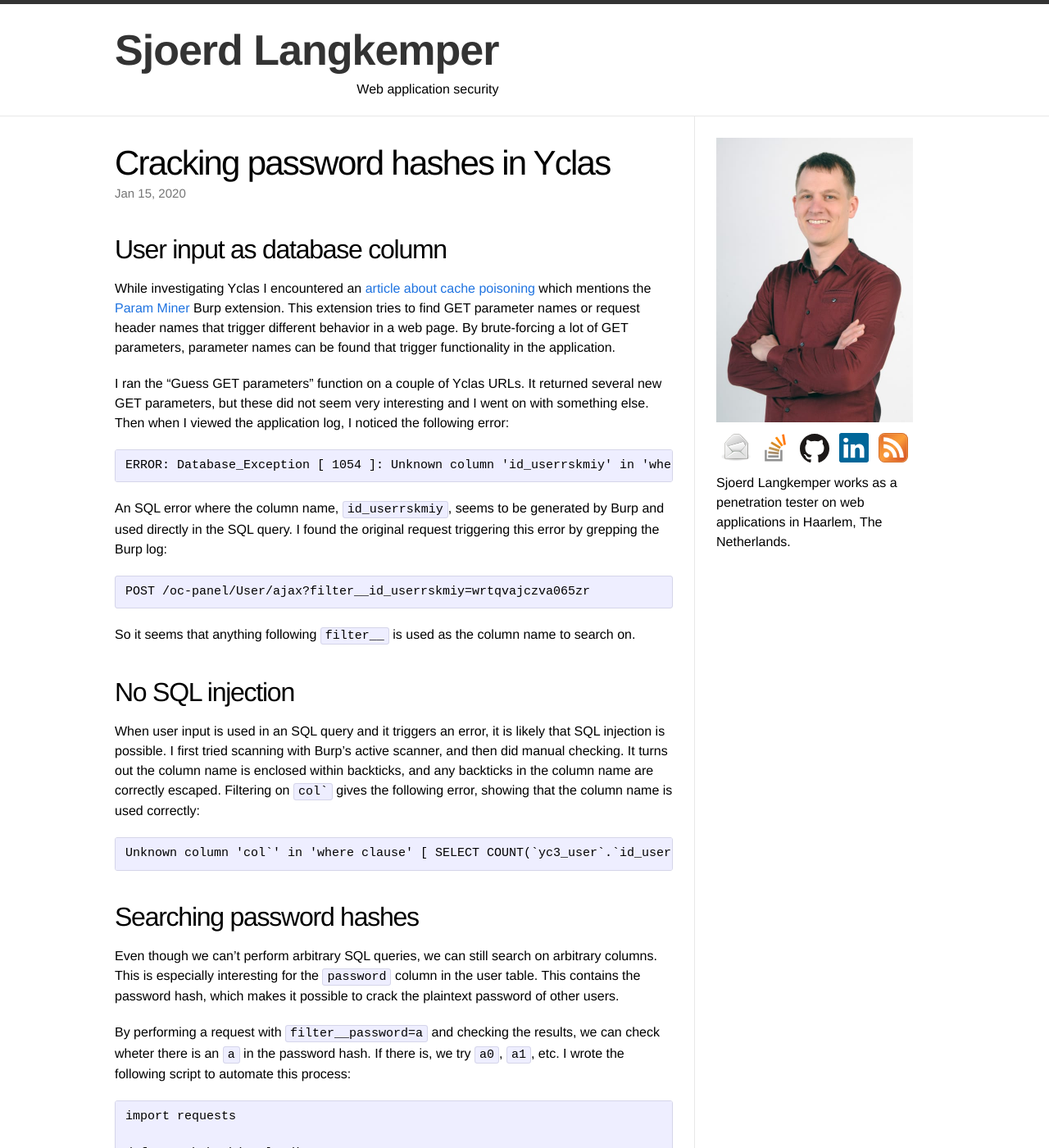
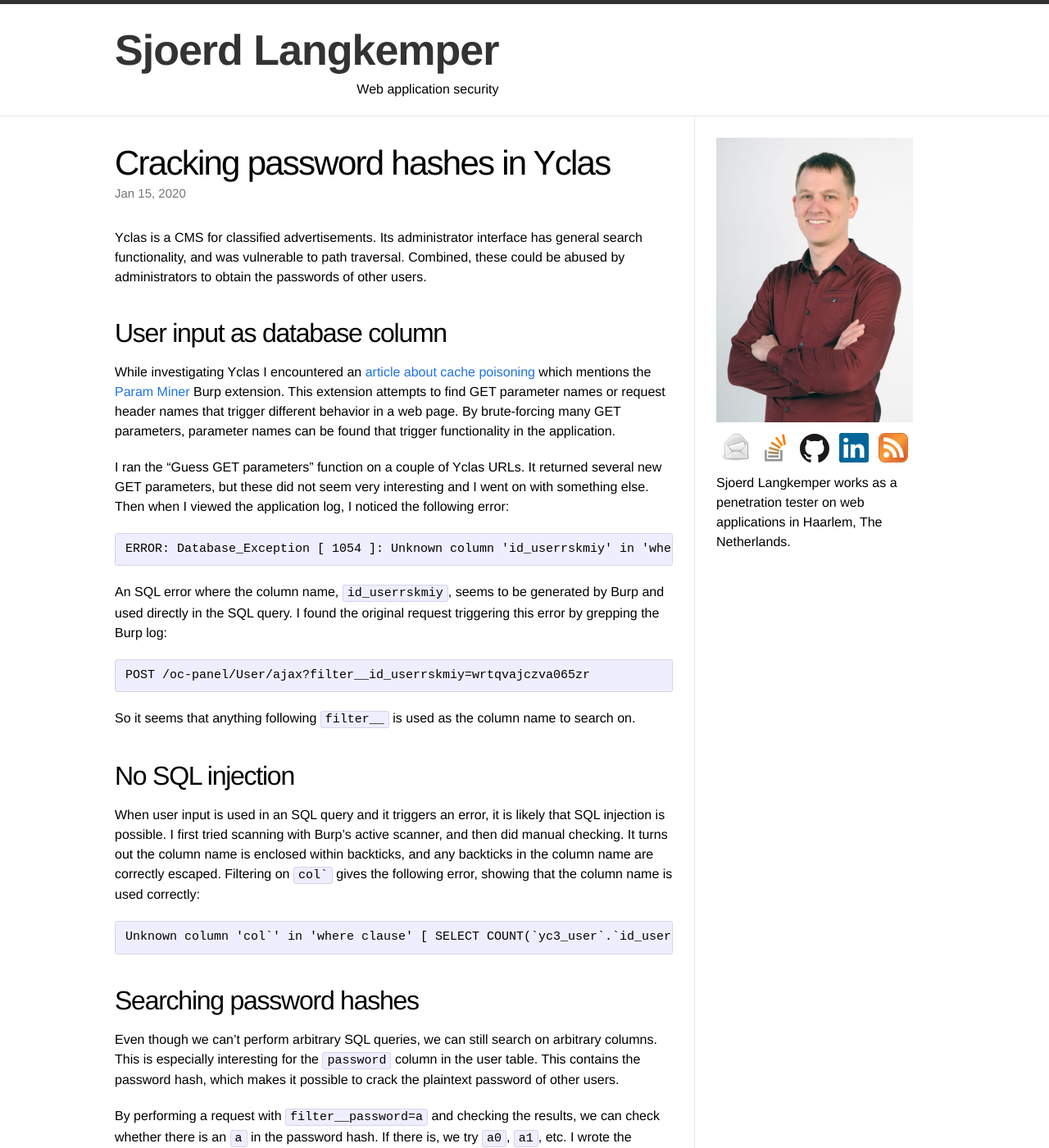
Before and after one commit to Sjord/Sjord.github.io, a Jekyll site: the page built from _posts/2019-05-15-cracking-password-hashes-in-yclas.md, in a window 1280 px wide and 1400 px high. Shown: the whole window at 82% size. Built offline with Jekyll 4.4.1, drawn with Linux system fonts in a browser that asks for light colours; some of the changed text lies outside the part shown.

Commit message:
Intro & conclusion

```diff
--- a/_posts/2019-05-15-cracking-password-hashes-in-yclas.md
+++ b/_posts/2019-05-15-cracking-password-hashes-in-yclas.md
@@ -5,11 +5,13 @@
 date: 2020-01-15
 ---
 
+Yclas is a CMS for classified advertisements. Its administrator interface has general search functionality, and was vulnerable to path traversal. Combined, these could be abused by administrators to obtain the passwords of other users.
+
 <!-- photo source: https://pixabay.com/photos/architecture-facade-brick-old-3290756/ -->
 
 ## User input as database column
 
-While investigating Yclas I encountered an [article about cache poisoning](https://portswigger.net/blog/practical-web-cache-poisoning) which mentions the [Param Miner](https://github.com/PortSwigger/param-miner) Burp extension. This extension tries to find GET parameter names or request header names that trigger different behavior in a web page. By brute-forcing a lot of GET parameters, parameter names can be found that trigger functionality in the application.
+While investigating Yclas I encountered an [article about cache poisoning](https://portswigger.net/blog/practical-web-cache-poisoning) which mentions the [Param Miner](https://github.com/PortSwigger/param-miner) Burp extension. This extension attempts to find GET parameter names or request header names that trigger different behavior in a web page. By brute-forcing many GET parameters, parameter names can be found that trigger functionality in the application.
 
 I ran the "Guess GET parameters" function on a couple of Yclas URLs. It returned several new GET parameters, but these did not seem very interesting and I went on with something else. Then when I viewed the application log, I noticed the following error:
 
@@ -31,7 +33,7 @@
 
 Even though we can't perform arbitrary SQL queries, we can still search on arbitrary columns. This is especially interesting for the `password` column in the user table. This contains the password hash, which makes it possible to crack the plaintext password of other users.
 
-By performing a request with `filter__password=a` and checking the results, we can check wheter there is an `a` in the password hash. If there is, we try `a0`, `a1`, etc. I wrote the following script to automate this process:
+By performing a request with `filter__password=a` and checking the results, we can check whether there is an `a` in the password hash. If there is, we try `a0`, `a1`, etc. I wrote the following script to automate this process:
 
     import requests
 
@@ -65,7 +67,7 @@
 
 ## Reading log files
 
-Another tool in the Yclas admin interface is the ability to read log files. The screenshot below shows this functionality. We input a date and the corresponding log file is shown:
+The admin interface also has a tool to read log files. The screenshot below shows this functionality. We input a date and the corresponding log file is shown:
 
 <img src="/images/yclas-logs.png" width="100%">
 
@@ -81,3 +83,9 @@
     57e1df5adde8bc160e777cae78fda3ed6dba58a30e4b336a66149d94256094c6:rax96tpzb5%mx*up
 
 Then we use hashcat mode 1460, HMAC-SHA256 (key = $salt). This cracks the hashes, and we obtain the plaintext passwords of other users.
+
+## Conclusion
+
+By combining two vulnerabilities we can obtain the passwords for other users. Administrator privileges are required, and the attack is complex, loud and slow. Even so, it may yield a password of an administrator, which can be interesting if the password is reused somewhere else.
+
+The path traversal vulnerability [was solved by validating the date format](https://github.com/yclas/yclas/pull/2882).
```
Also changed, not shown: other parts of _posts/2019-05-15-cracking-password-hashes-in-yclas.md (+1 -1 lines).
